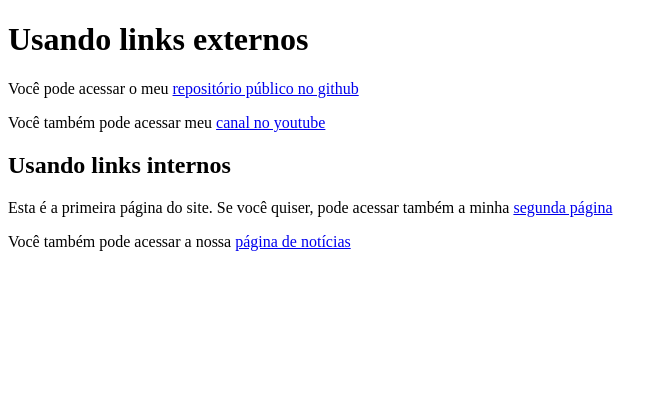
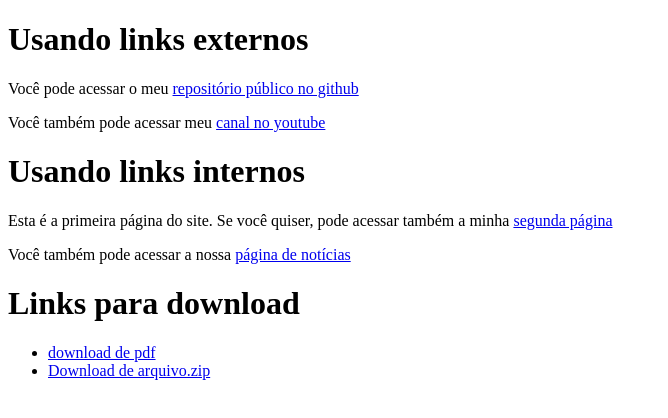
Before and after one commit to EduardoNunes/Curso-css-e-html, a plain HTML site: page html-css/ex10.2/index.html in a window 1280 px wide. Shown: the whole page, without its empty margins (0-668 px from the left). Drawn offline with Linux system fonts and the light colour scheme.

Commit message:
linkds de download de arquivos do site

```diff
--- a/html-css/ex10.2/index.html
+++ b/html-css/ex10.2/index.html
@@ -10,8 +10,15 @@
     <h1>Usando links externos</h1>
     <p>Você pode acessar o meu <a href="https://github.com/EduardoNunes" target="_blank" rel="external">repositório público no github</a></p>
     <p>Você também pode acessar meu <a href="https://www.youtube.com/channel/UChBnFqEtuObmvJ_0etsHvbg" target="_blank" rel="external">canal no youtube</a></p>
-    <h2>Usando links internos</h2>
+    <h1>Usando links internos</h1>
     <p>Esta é a primeira página do site. Se você quiser, pode acessar também a minha <a href="pag002.html" rel="next">segunda página</a></p>
     <p>Você também pode acessar a nossa <a href="noticias/pag003.html" rel="next">página de notícias</a></p>
+
+    <h1>Links para download</h1>
+
+    <ul>
+        <li><a href="link do pdf" download="Nome do arquivo" type="application.pdf">download de pdf</a></li>
+        <li><a href="Link do arquivo" download="Nome do arquivo" type="application/zip">Download de arquivo.zip</a></li>
+    </ul>
 </body>
 </html>
```
